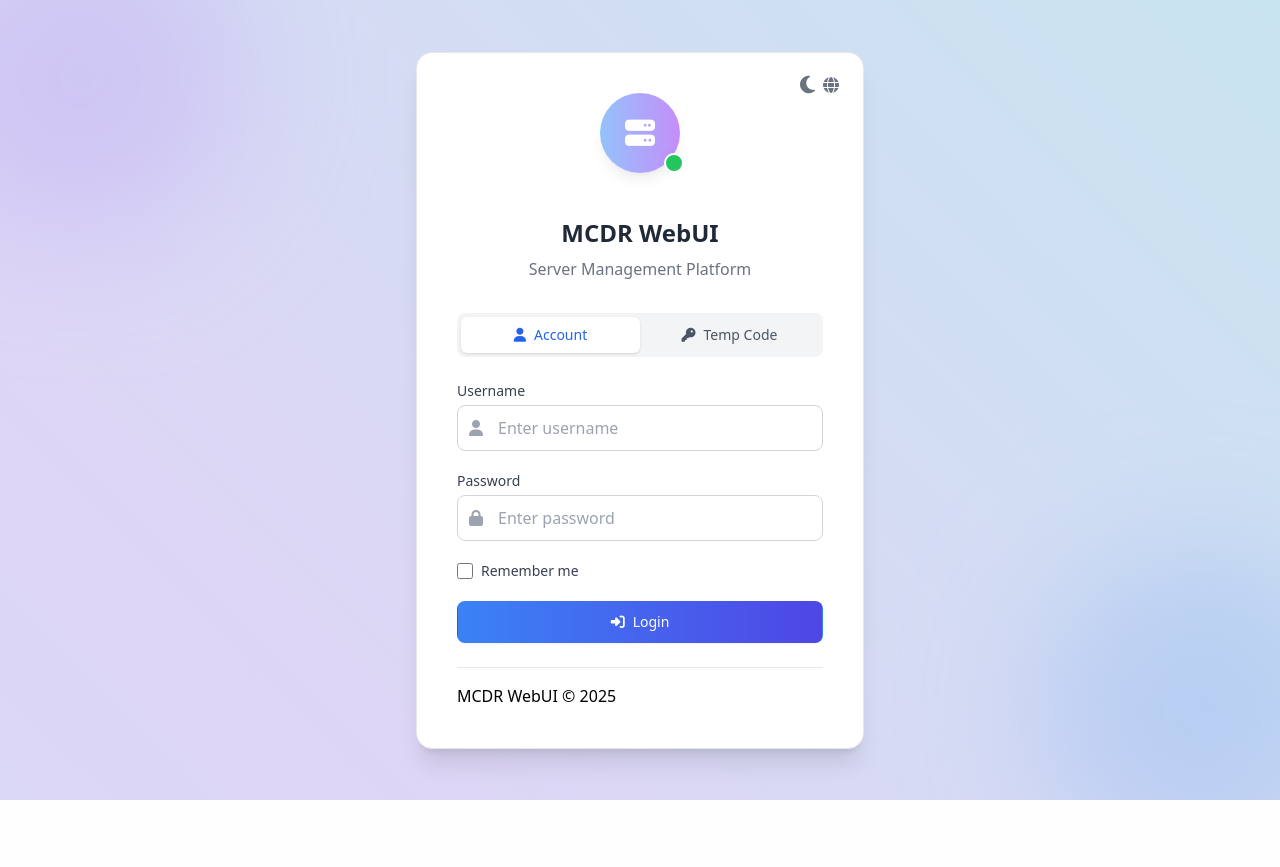
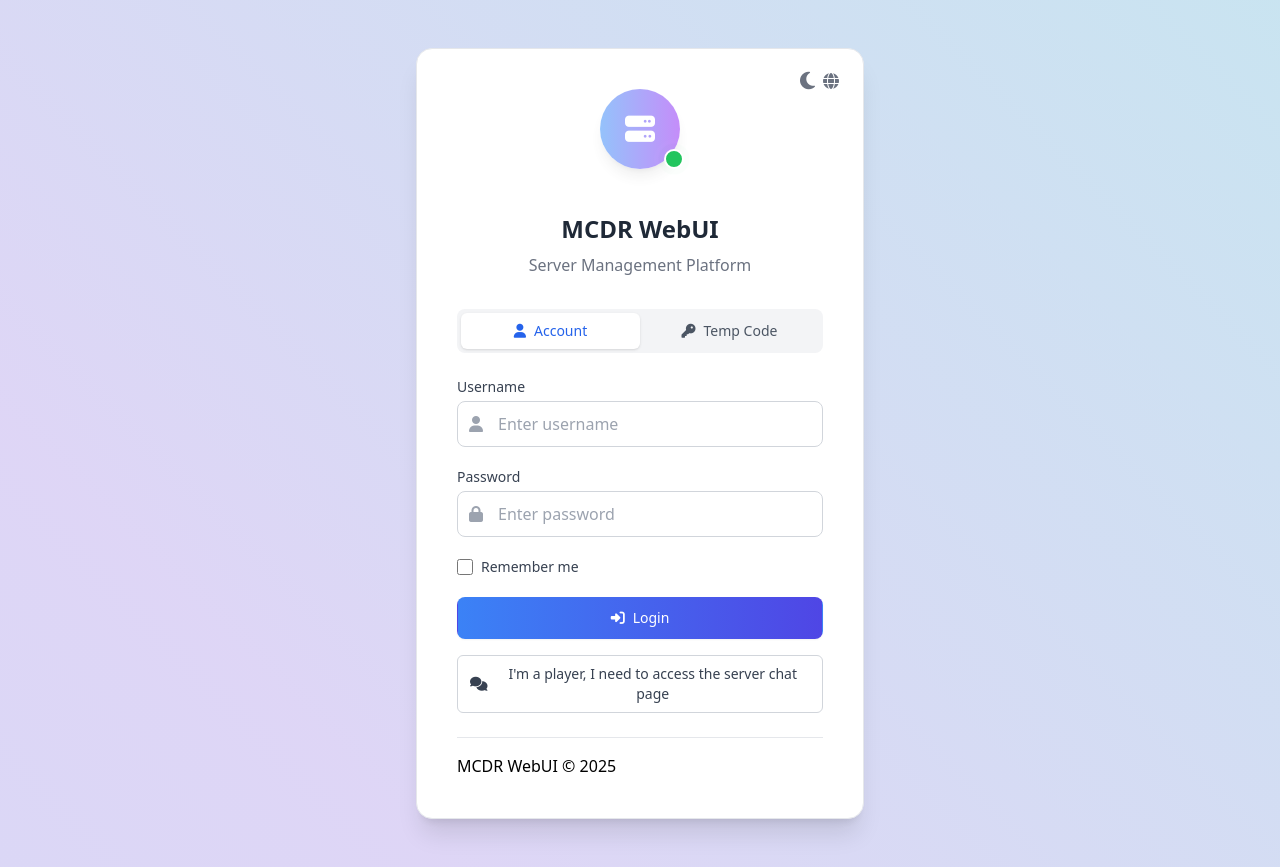
Before and after one commit to nkdns/PF-MCDR-WebUI, a FastAPI app: template src/guguwebui/templates/login.html in a window 1280 px wide. Before the commit the page ends 800 px from the top, so only its background shows below. Run offline with FastAPI, Linux system fonts and the light colour scheme; the template is opened without the code that fills it, so the values that code supplies are empty; parts of the project's set-up code (start-up, migrations or seed data) failed here and were passed over; some libraries are stand-ins or nearby versions.

Commit message:
添加聊天页入口链接，优化登录页面的视口设置。

```diff
--- a/src/guguwebui/lang/en-US.json
+++ b/src/guguwebui/lang/en-US.json
@@ -957,7 +957,8 @@
       "placeholder_username": "Enter username",
       "placeholder_password": "Enter password",
       "placeholder_temp": "Enter temporary code",
-      "temp_tip": "Get temporary login code via !!webui temp"
+      "temp_tip": "Get temporary login code via !!webui temp",
+      "go_chat": "I'm a player, I need to access the server chat page"
     },
     "gugubot": {
       "title": "GUGUBot Settings",
--- a/src/guguwebui/lang/zh-CN.json
+++ b/src/guguwebui/lang/zh-CN.json
@@ -957,7 +957,8 @@
       "placeholder_username": "请输入账号",
       "placeholder_password": "请输入密码",
       "placeholder_temp": "请输入临时登录码",
-      "temp_tip": "通过 !!webui temp 命令获取临时登录码"
+      "temp_tip": "通过 !!webui temp 命令获取临时登录码",
+      "go_chat": "我是玩家，我需要访问服务器聊天页"
     },
     "gugubot": {
       "title": "GUGUBot 配置",
--- a/src/guguwebui/templates/login.html
+++ b/src/guguwebui/templates/login.html
@@ -2,7 +2,7 @@
 <html lang="zh-CN" class="h-full w-full" x-data="{ darkMode: localStorage.getItem('darkMode') === 'true' || window.matchMedia('(prefers-color-scheme: dark)').matches }" :class="{ 'dark': darkMode }">
 <head>
     <meta charset="UTF-8">
-
+    <meta name="viewport" content="width=device-width, initial-scale=1.0">
     <title data-i18n="page.login.title"></title>
     <!-- 主题预加载脚本 - 防止闪烁 -->
     <script src="js/theme-preload.js"></script>
@@ -91,14 +91,10 @@
         }
     </style>
 </head>
-<body class="h-full w-full bg-gray-100 dark:bg-gray-900 transition-colors duration-300 overflow-hidden">
-    <div class="relative min-h-screen flex items-center justify-center overflow-hidden py-6 sm:py-12">
+<body class="h-full w-full bg-gray-100 dark:bg-gray-900 transition-colors duration-300">
+    <div class="relative min-h-screen flex items-center justify-center py-6 sm:py-12">
         <!-- 背景装饰 -->
         <div class="absolute inset-0 bg-animated opacity-20 dark:opacity-30"></div>
-
-        <div class="absolute -top-20 -left-20 w-80 h-80 bg-purple-300 dark:bg-purple-800 rounded-full mix-blend-multiply filter blur-3xl opacity-30 animate-float"></div>
-        <div class="absolute -bottom-20 -right-20 w-80 h-80 bg-blue-300 dark:bg-blue-800 rounded-full mix-blend-multiply filter blur-3xl opacity-30 animate-float" style="animation-delay: 2s"></div>
-
         <!-- 登录卡片 -->
         <div x-data="{ activeTab: 'account', error: '{{ error if error else '' }}' }" class="relative card-hover bg-white dark:bg-gray-800 rounded-2xl shadow-xl backdrop-blur-sm p-8 md:p-10 w-11/12 max-w-md border border-gray-200 dark:border-gray-700">
             <!-- 主题切换 -->
@@ -215,6 +211,14 @@
             <!-- 错误信息容器 -->
             <div id="error-text" class="mt-3 text-sm text-red-600 dark:text-red-400 text-center hidden"></div>
 
+            <!-- 玩家入口：跳转到服务器聊天页 -->
+            <div class="mt-4 text-center">
+                <a href="/chat" class="inline-flex items-center px-3 py-2 text-sm rounded-md border border-gray-300 dark:border-gray-600 text-gray-700 dark:text-gray-300 hover:bg-gray-100 dark:hover:bg-gray-700 transition-colors">
+                    <i class="fas fa-comments mr-2"></i>
+                    <span data-i18n="page.login.go_chat"></span>
+                </a>
+            </div>
+
             <div class="mt-6 pt-4 border-t border-gray-200 dark:border-gray-700 dark:text-gray-400">
                 <p data-i18n="common.copyright"></p>
             </div>
```
